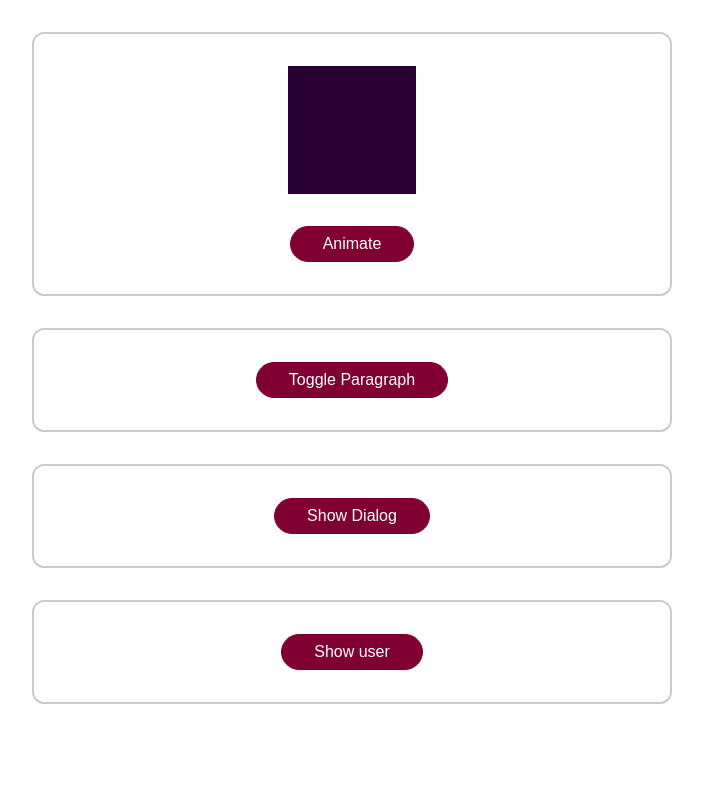
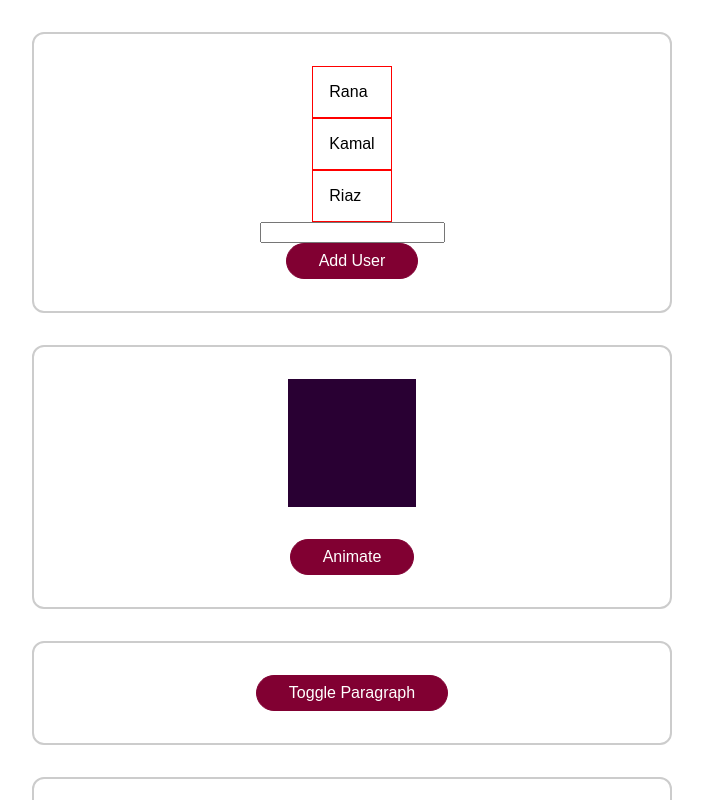
Before and after one commit to NoorMohammadTalukder/Animation-CSS-in-VUE-, a Vue app: page / in a window 1280 px wide. Shown: the top 800 px of the page, without its empty margins (288-991 px from the left). Built offline with nearby package versions, Linux system fonts and the light colour scheme.

Commit message:
transition group

```diff
--- a/src/App.vue
+++ b/src/App.vue
@@ -1,10 +1,14 @@
 <template>
+  <div class="container">
+    <users-list></users-list>
+  </div>
   <div class="container">
     <div class="block" :class="{animate : animatedBlock}"></div>
     <button @click="animateBlock">Animate</button>
   </div>
   <div class="container">
     <transition name="para"
+    :css="false"
     @before-enter="beforeEnter"
     @enter="enter"
     @after-enter="afterEnter"
@@ -36,51 +40,52 @@
 </template>
 
 <script>
+
+import UsersList from './components/UsersList.vue';
 export default {
+    components:{UsersList},
     data() {
         return {
             dialogIsVisible: false,
-      animatedBlock:false,
-      paraIsVisible:false,
-      userAreVisible:false,
-      enterInterval:null,
-      leaveInterval:null,
+            animatedBlock: false,
+            paraIsVisible: false,
+            userAreVisible: false,
+            enterInterval: null,
+            leaveInterval: null,
         };
     },
     methods: {
-    enterCancel(){
-
+        enterCancel() {
         },
-    leaveCancel(){
-
+        leaveCancel() {
         },
-    beforeEnter(el){
-      el.style.opacity=0;
+        beforeEnter(el) {
+            el.style.opacity = 0;
         },
-    enter(el,done){
-      let round=1;
-      this.enterInterval=setInterval(()=>{
-        el.style.opacity=round*0.1;
-        round ++;
-        if(round >10){
+        enter(el, done) {
+            let round = 1;
+            this.enterInterval = setInterval(() => {
+                el.style.opacity = round * 0.1;
+                round++;
+                if (round > 10) {
                     clearInterval(this.enterInterval);
                     done();
                 }
-      },20)
+            }, 20);
         },
-    leave(el,done){
-      let round=1;
-      this.leaveInterval=setInterval(function(){
-        el.style.opacity=1-round*0.1;
-        round ++;
-        if(round >10){
+        leave(el, done) {
+            let round = 1;
+            this.leaveInterval = setInterval(function () {
+                el.style.opacity = 1 - round * 0.1;
+                round++;
+                if (round > 10) {
                     clearInterval(this.leaveInterval);
                     done();
                 }
-      },20)
+            }, 20);
         },
-    animateBlock(){
-      this.animatedBlock=true;
+        animateBlock() {
+            this.animatedBlock = true;
         },
         showDialog() {
             this.dialogIsVisible = true;
@@ -88,17 +93,17 @@
         hideDialog() {
             this.dialogIsVisible = false;
         },
-    toggleParagraph(){
-      this.paraIsVisible=!this.paraIsVisible
+        toggleParagraph() {
+            this.paraIsVisible = !this.paraIsVisible;
         },
-    showUser(){
-      this.userAreVisible=true;
+        showUser() {
+            this.userAreVisible = true;
         },
-    hideUser(){
-      this.userAreVisible=false;
+        hideUser() {
+            this.userAreVisible = false;
         }
+    },
 
-  },
 };
 </script>
 
--- /dev/null
+++ b/src/components/UsersList.vue
@@ -0,0 +1,68 @@
+<template>
+
+        <transition-group tag="ul" name="user-list">
+            <li v-for="data in users" :key="data" @click="removeUser(data)">
+                {{data}}
+            </li>
+
+        </transition-group>
+
+    <input type="text" v-model="name">
+    <button @click="addUser(name)">Add User</button>
+</template>
+
+<script>
+export default {
+    data(){
+        return{
+            users:["Rana", "Kamal", "Riaz"],
+            name:"",
+        }
+    },
+    methods:{
+        removeUser(x){
+            // alert()
+            this.users=this.users.filter(user=>user!==x)
+
+        },
+        addUser(x){
+            this.users.unshift(x);
+            this.name="";
+        }
+
+    }
+}
+</script>
+<style scoped>
+ul{
+    list-style: none;
+    margin: 0;
+    padding: 0;
+}
+li{
+    padding: 1rem;
+    border: 1px solid red;
+}
+.user-list-enter-from{
+    opacity: 0;
+    transform: translateX(-50px);
+}
+.user-list-enter-active{
+    transition: all 1s ease-out;
+}
+.user-list-enter-to{
+    opacity: 1;
+    transform: translateX(0);
+}
+.user-list-leave-from{
+    opacity: 1;
+    transform: translateX(1);
+}
+.user-list-leave-active{
+    transition: all 1s ease-out;
+}
+.user-list-leave-to{
+    opacity: 0;
+    transform: translateX(-50px);
+}
+</style>
```
Lines whose indentation alone changed are shown as unchanged.
